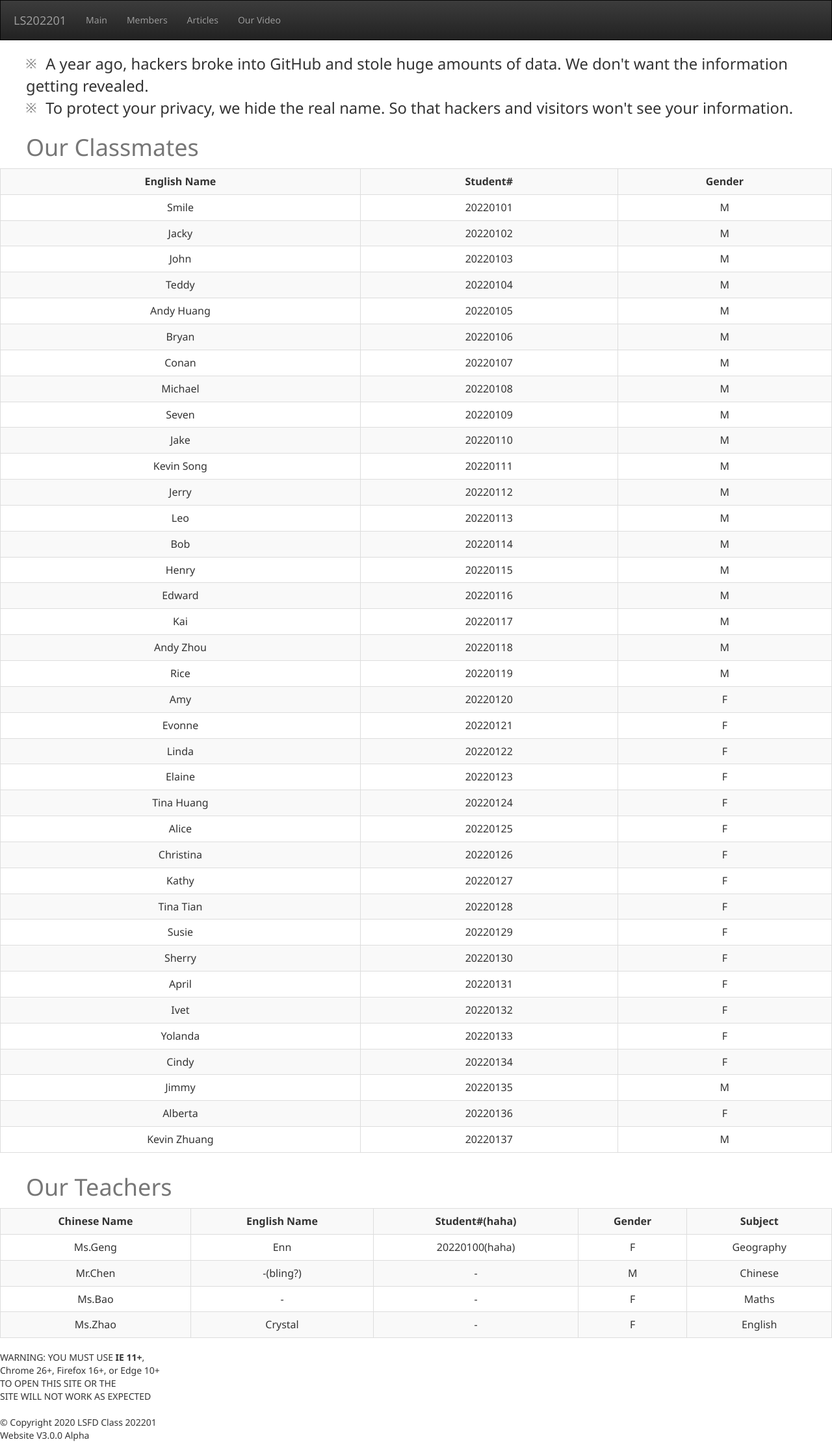
After one commit to andyzhouty/lsfd202201v3, a Flask app: page /members in a window 1280 px wide. The commit adds this page. Shown: the whole page at 65% size. Run offline with Flask 2, Linux system fonts and the light colour scheme; some libraries are stand-ins or nearby versions.

Commit message:
Changed the layout COMPLETELY

```diff
--- a/app.py
+++ b/app.py
@@ -1,5 +1,17 @@
-from flask import Flask, render_template
+from flask import Flask, render_template, url_for, redirect
+# from flask_sqlalchemy import SQLAlchemy
+import os
 app = Flask(__name__)
+# db = SQLAlchemy(app)
+# app.config['SQLALCHEMY_DATABASE_URI'] = os.getenv('DATABASE_URL',
+#     "mysql+pymysql://root:Ztymysql18@localhost:3306/classmates")
+# app.config['SQLALCHEMY_TRACK_MODIFICATIONS'] = False
+
+article_list = (open(''.join([os.getcwd(), "/static/articles.txt"])).read().
+            split('\n\n'))
+article_double_list = []
+for article in article_list:
+    article_double_list += article.split('---')
 
 @app.route('/')
 @app.route('/index')
@@ -9,3 +21,20 @@ def index():
 @app.route('/main')
 def main():
     return render_template('main.html', index=False)
+
+@app.route('/members')
+def members():
+    return render_template('members.html', index=False)
+
+@app.route('/articles')
+@app.route('/articles/<id>')
+def articles(id='1'):
+    return render_template('articles.html',
+                           index=False,
+                           article_title=article_double_list[2*int(id)-2],
+                           article_content=article_double_list[2*int(id)-1],
+                           enumerate_items=enumerate(article_list, start=1))
+
+@app.route('/video')
+def video():
+    return render_template('video.html')
--- /dev/null
+++ b/static/articles.txt
@@ -0,0 +1,10 @@
+2020,我们来了---
+告别平凡的 2019 年，我们七（1）班全体师生迎来了全新的2020 年,
+全体同学都以饱满的热情迎接新一年的到来。过去的 2019年 给了我们很多回忆，
+回忆大家在一起拼搏时的泪水、苦恼， 但更多的则是欢笑和收获、以及大家携手共同进步、
+一起成长的经历。 “我们都可以是时代英雄，都可以自己主宰自己的人生”，
+对于我们每一个人来说，新年是一个新的开始，是我们忘掉过去的荣誉与失败，
+重新挺直腰杆， 大步向前迈的起点。新年第一天的阳光，带来新的希望，我们满怀理想，
+向着新的目标进发。梦想，属于每位勇敢者、拼搏者、追梦者，
+属于我们有新年愿望和追求的全体一班，我们只有付出行动， 迈出坚实的脚步，
+才能达到成功的彼岸，才能够实现自己新年的愿望。
--- /dev/null
+++ b/static/css/members.css
@@ -0,0 +1,17 @@
+h3, caption {
+    margin-left: 40px;
+    width: 95%
+}
+th, td {
+    text-align: center;
+}
+th:hover, td:hover {
+    background-color: #9c9c9c;
+    color: #ffffff;
+}
+ul.info {
+    list-style: square inside url('/static/images/li.jpg');
+}
+ul.info li {
+    font-size: 1.7em;
+}
--- a/templates/base.html
+++ b/templates/base.html
@@ -2,7 +2,7 @@
    <head>
       <title>{% block title %} {% endblock %}</title>
       <meta name="viewport" content="width=device-width, initial-scale=1.0">
-      <link href="/static/favicon/favicon.ico">
+      <link href="/static/favicon/favicon.ico" rel="shortcut icon">
       <link href="/static/css/bootstrap.min.css" rel="stylesheet">
       <link href="/static/css/bootstrap-theme.min.css" rel="stylesheet">
       <script src="https://code.jquery.com/jquery.js"></script>
@@ -12,7 +12,8 @@
    </head>
    <body>
          {% if not index %}
-         <div class="navbar navbar-inverse" role="navigation">
+         <div class="navbar navbar-inverse" role="navigation"
+            style="padding: 5px; background-color: #101010; border-radius: 0px">
             <div class="containter">
                <div class="navbar-header">
                      <button type="button" class="navbar-toggle"
@@ -26,14 +27,32 @@
                </div>
                <div class="navbar-collapse collapse">
                   <ul class="nav navbar-nav">
-                     <li><a href="/main" >
-                     Main</a></li>
+                     <li>
+                        <a href="/main" >Main</a>
+                     </li>
+                     <li>
+                        <a href="/members">Members</a>
+                     </li>
+                     <li>
+                        <a href="/articles">Articles</a>
+                     </li>
+                     <li>
+                        <a href="/video">Our Video</a>
+                     </li>
                   </ul>
                </div>
             </div>
          </div>
          {% endif %}
-        {% block body %}
-        {% endblock %}
+         {% block body %}
+         {% endblock %}
+         <footer>
+            WARNING: YOU MUST USE <b>IE 11+</b>, <br>
+            Chrome 26+, Firefox 16+, or Edge 10+<br>
+            TO OPEN THIS SITE OR THE <br>
+            SITE WILL NOT WORK AS EXPECTED
+            <br><br>
+            &copy Copyright 2020 LSFD Class 202201<br>Website V3.0.0 Alpha
+        </footer>
    </body>
 </html>
--- /dev/null
+++ b/templates/members.html
@@ -0,0 +1,289 @@
+{% extends 'base.html' %}
+{% block title %}
+Members
+{% endblock %}
+{% block special_css %}
+<link href="/static/css/members.css" rel="stylesheet">
+{% endblock %}
+{% block body %}
+        <ul class="info">
+            <li> A year ago, hackers broke into GitHub and stole huge amounts
+            of data. We don't want the information getting revealed.</li>
+            <li>
+            To protect your privacy, we hide the real name.
+            So that hackers and visitors won't see your information.
+            </li>
+        </ul>
+        <table id="classmates" class="table table-bordered table-striped">
+            <caption style="font-size: 36px;">
+                Our Classmates
+            </caption>
+            <tr>
+                <th>English Name</th>
+                <th>Student#</th>
+                <th>Gender</th>
+            </tr>
+            <tr>
+                <td>Smile</td>
+                <td>20220101</td>
+                <td>M</td>
+            </tr>
+            <tr>
+
+                <td>Jacky</td>
+                <td>20220102</td>
+                <td>M</td>
+            </tr>
+            <tr>
+
+                <td>John</td>
+                <td>20220103</td>
+                <td>M</td>
+            </tr>
+            <tr>
+
+                <td>Teddy</td>
+                <td>20220104</td>
+                <td>M</td>
+            </tr>
+            <tr>
+
+                <td>Andy Huang</td>
+                <td>20220105</td>
+                <td>M</td>
+            </tr>
+            <tr>
+
+                <td>Bryan</td>
+                <td>20220106</td>
+                <td>M</td>
+            </tr>
+            <tr>
+
+                <td>Conan</td>
+                <td>20220107</td>
+                <td>M</td>
+            </tr>
+            <tr>
+
+                <td>Michael</td>
+                <td>20220108</td>
+                <td>M</td>
+            </tr>
+            <tr>
+
+                <td>Seven</td>
+                <td>20220109</td>
+                <td>M</td>
+            </tr>
+            <tr>
+
+                <td>Jake</td>
+                <td>20220110</td>
+                <td>M</td>
+            </tr>
+            <tr>
+
+                <td>Kevin Song</td>
+                <td>20220111</td>
+                <td>M</td>
+            </tr>
+            <tr>
+
+                <td>Jerry</td>
+                <td>20220112</td>
+                <td>M</td>
+            </tr>
+            <tr>
+
+                <td>Leo</td>
+                <td>20220113</td>
+                <td>M</td>
+            </tr>
+            <tr>
+
+                <td>Bob</td>
+                <td>20220114</td>
+                <td>M</td>
+            </tr>
+            <tr>
+
+                <td>Henry</td>
+                <td>20220115</td>
+                <td>M</td>
+            </tr>
+            <tr>
+
+                <td>Edward</td>
+                <td>20220116</td>
+                <td>M</td>
+            </tr>
+            <tr>
+
+                <td>Kai</td>
+                <td>20220117</td>
+                <td>M</td>
+            </tr>
+            <tr>
+
+                <td>Andy Zhou</td>
+                <td>20220118</td>
+                <td>M</td>
+            </tr>
+            <tr>
+
+                <td>Rice</td>
+                <td>20220119</td>
+                <td>M</td>
+            </tr>
+            <tr>
+
+                <td>Amy</td>
+                <td>20220120</td>
+                <td>F</td>
+            </tr>
+            <tr>
+
+                <td>Evonne</td>
+                <td>20220121</td>
+                <td>F</td>
+            </tr>
+            <tr>
+
+                <td>Linda</td>
+                <td>20220122</td>
+                <td>F</td>
+            </tr>
+            <tr>
+
+                <td>Elaine</td>
+                <td>20220123</td>
+                <td>F</td>
+            </tr>
+            <tr>
+
+                <td>Tina Huang</td>
+                <td>20220124</td>
+                <td>F</td>
+            </tr>
+            <tr>
+
+                <td>Alice</td>
+                <td>20220125</td>
+                <td>F</td>
+            </tr>
+            <tr>
+
+                <td>Christina</td>
+                <td>20220126</td>
+                <td>F</td>
+            </tr>
+            <tr>
+
+                <td>Kathy</td>
+                <td>20220127</td>
+                <td>F</td>
+            </tr>
+            <tr>
+
+                <td>Tina Tian</td>
+                <td>20220128</td>
+                <td>F</td>
+            </tr>
+            <tr>
+
+                <td>Susie</td>
+                <td>20220129</td>
+                <td>F</td>
+            </tr>
+            <tr>
+
+                <td>Sherry</td>
+                <td>20220130</td>
+                <td>F</td>
+            </tr>
+            <tr>
+
+                <td>April</td>
+                <td>20220131</td>
+                <td>F</td>
+            </tr>
+            <tr>
+
+                <td>Ivet</td>
+                <td>20220132</td>
+                <td>F</td>
+            </tr>
+            <tr>
+
+                <td>Yolanda</td>
+                <td>20220133</td>
+                <td>F</td>
+            </tr>
+            <tr>
+
+                <td>Cindy</td>
+                <td>20220134</td>
+                <td>F</td>
+            </tr>
+            <tr>
+
+                <td>Jimmy</td>
+                <td>20220135</td>
+                <td>M</td>
+            </tr>
+            <tr>
+
+                <td>Alberta</td>
+                <td>20220136</td>
+                <td>F</td>
+            </tr>
+            <tr>
+
+                <td>Kevin Zhuang</td>
+                <td>20220137</td>
+                <td>M</td>
+            </tr>
+
+        </table>
+        <table id="teachers" class="table table-bordered table-striped">
+            <caption style="font-size:36px">Our Teachers</caption>
+            <tr>
+                <th>Chinese Name</th>
+                <th>English Name</th>
+                <th>Student#(haha)</th>
+                <th>Gender</th>
+                <th>Subject</th>
+            </tr>
+            <tr>
+                <td>Ms.Geng</td>
+                <td>Enn</td>
+                <td>20220100(haha)</td>
+                <td>F</td>
+                <td>Geography</td>
+            </tr>
+            <tr>
+                <td>Mr.Chen</td>
+                <td>-(bling?)</td>
+                <td>-</td>
+                <td>M</td>
+                <td>Chinese</td>
+            </tr>
+            <tr>
+                <td>Ms.Bao</td>
+                <td>-</td>
+                <td>-</td>
+                <td>F</td>
+                <td>Maths</td>
+            </tr>
+            <tr>
+                <td>Ms.Zhao</td>
+                <td>Crystal</td>
+                <td>-</td>
+                <td>F</td>
+                <td>English</td>
+            </tr>
+
+        </table>
+
+{% endblock %}
```
Also changed, not shown: static/css/index.css (renamed from static/css/index_css.css, +42 -0 lines), static/css/index_fonts.css (deleted, +0 -40 lines), static/css/main.css (added, +61 -0 lines), templates/articles.html (+51 -0 lines), templates/index.html (+41 -9 lines), templates/main.html (+46 -1 lines), templates/video.html (+9 -0 lines), static/css/articles.css (added), static/images/li.jpg (added).
